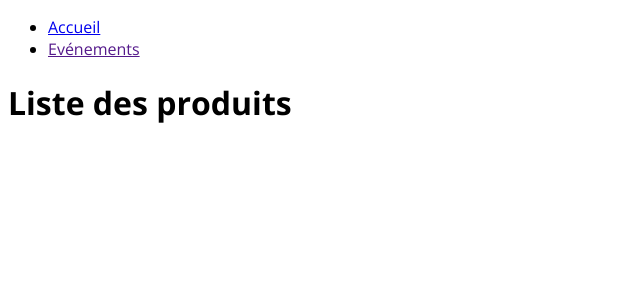
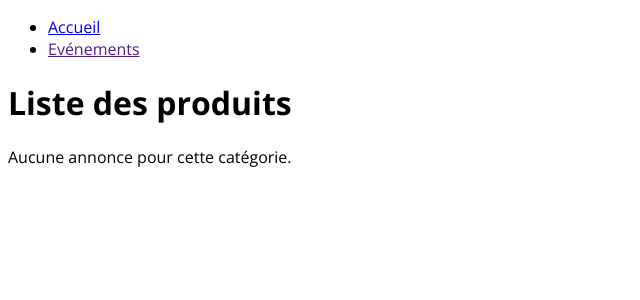
Before and after one commit to anthony0467/Sf_petShop, a Symfony app: template templates/categorie/show.html.twig in a window 1280 px wide. Shown: the part 62-362 px from the top of the page, without its empty margins (0-640 px from the left). Run offline with Twig, Linux system fonts and the light colour scheme; the template is opened without the code that fills it, so the values that code supplies are empty; some libraries are stand-ins or nearby versions.

Commit message:
condition si pas dannnonce

```diff
--- a/templates/categorie/show.html.twig
+++ b/templates/categorie/show.html.twig
@@ -5,6 +5,10 @@
 {% block body %}
 
 <h1>Liste des produits</h1>
+
+{% if produits is not empty %}
+
+
 
 <ul style="display: flex;">
     {% for produit in produits %}
@@ -27,4 +31,10 @@
     {% endfor %}
 </ul>
 
+{% else %}
+
+<p>Aucune annonce pour cette catégorie.</p>
+
+{% endif %}
+
 {% endblock %}
```
